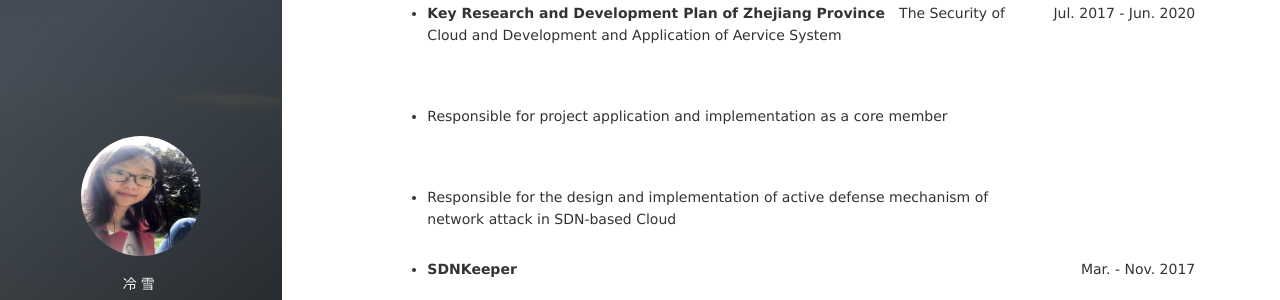
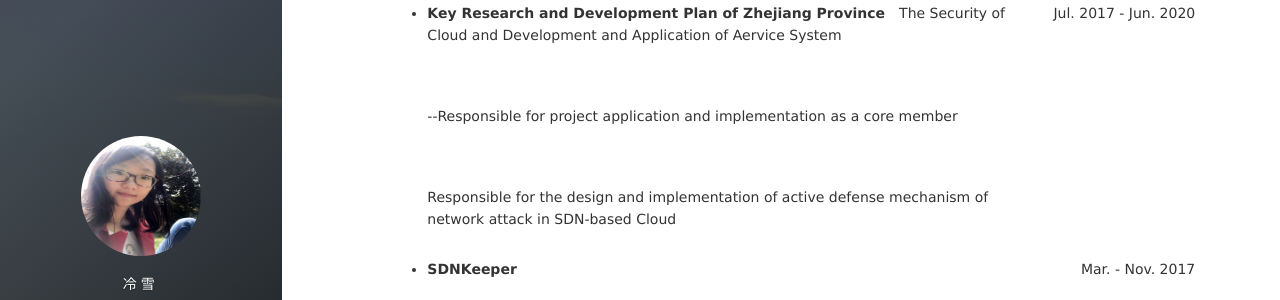
Before and after one commit to lxv458/OldWeb, a Jekyll site: the page built from index.md, in a window 1280 px wide and 900 px high, scrolled down 2175 px. Shown: the part 152-452 px from the top of the window. Built offline with Jekyll 4.4.1, drawn with Linux system fonts in a browser that asks for light colours; nearby versions of some CDN libraries; our own code applies the rules of GitHub Pages for plain Markdown files; the list of posts is cut into pages by our own code; comment, search, counter and statistics services are not loaded.

```diff
--- a/index.md
+++ b/index.md
@@ -161,10 +161,10 @@
     <td align="right" rowspan="3" style="vertical-align: text-top">Jul. 2017&nbsp;-&nbsp;Jun. 2020</td>
   </tr>
   <tr>
-    <td align="left">&emsp;&emsp;<ul class="none"><li>Responsible for project application and implementation as a core member</li></ul></td>
+    <td align="left">&emsp;&emsp;<ul style="list-style-type: none"><li>--Responsible for project application and implementation as a core member</li></ul></td>
   </tr>
   <tr>
-    <td align="left">&emsp;&emsp;<ul class="none"><li>Responsible for the design and implementation of active defense mechanism of network attack in SDN-based Cloud</li></ul></td>
+    <td align="left">&emsp;&emsp;<ul style="list-style-type: none"><li>Responsible for the design and implementation of active defense mechanism of network attack in SDN-based Cloud</li></ul></td>
   </tr>
   <tr>
     <td align="left"><ul><li><strong>SDNKeeper</strong></li></ul></td>
```
